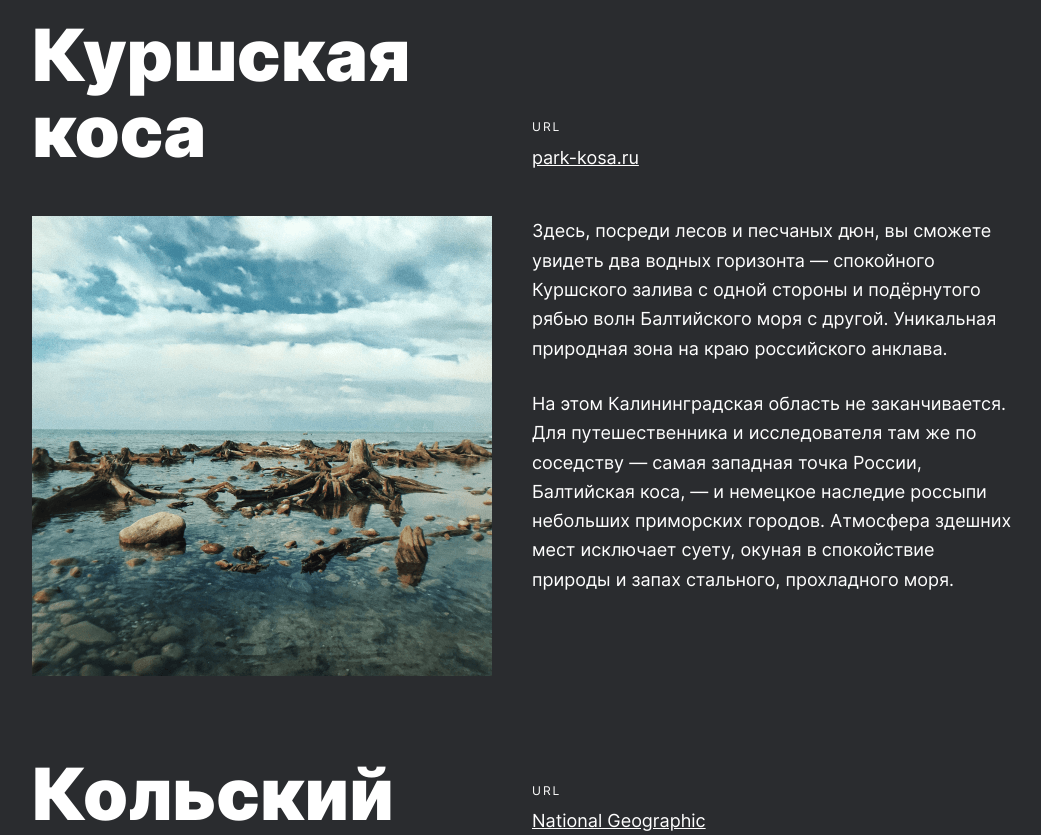
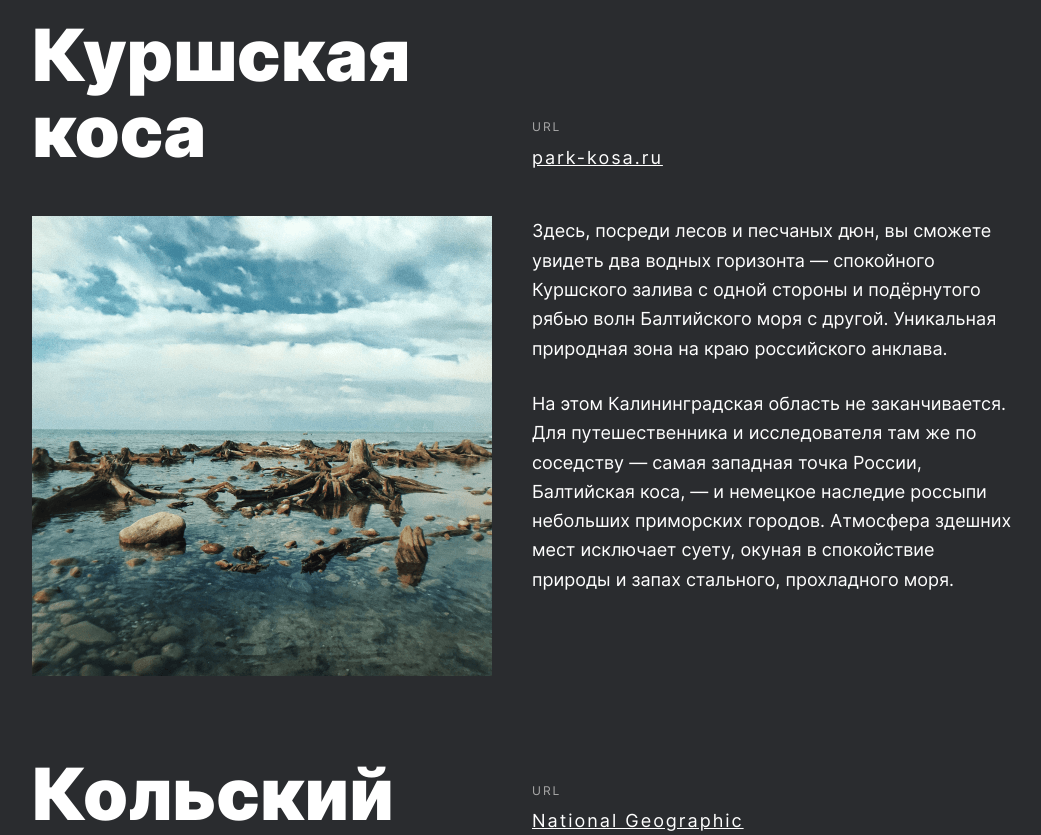
Before and after one commit to stupicorn/russian-travel, a plain HTML site: page index.html in a window 1280 px wide. Shown: the part 2500-3335 px from the top of the page, without its empty margins (116-1157 px from the left). Drawn offline with Linux system fonts and the light colour scheme.

Commit message:
set color and letter-spacing for place__url-heading

```diff
--- a/blocks/place/__url-heading/place__url-heading.css
+++ b/blocks/place/__url-heading/place__url-heading.css
@@ -9,8 +9,10 @@
 } */
 
 .place__url-heading {
+  color: #aaa;
   margin: 0;
   grid-area: website-link;
+  letter-spacing: 2px;
   justify-self: start;
   align-self: end;
 }
```
